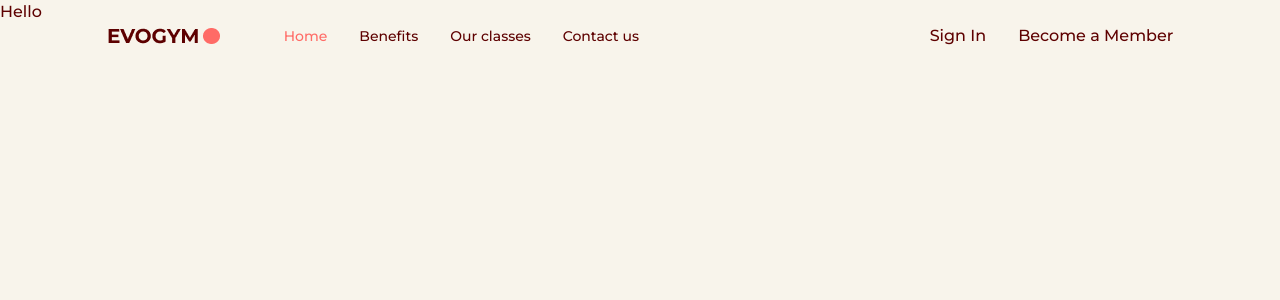
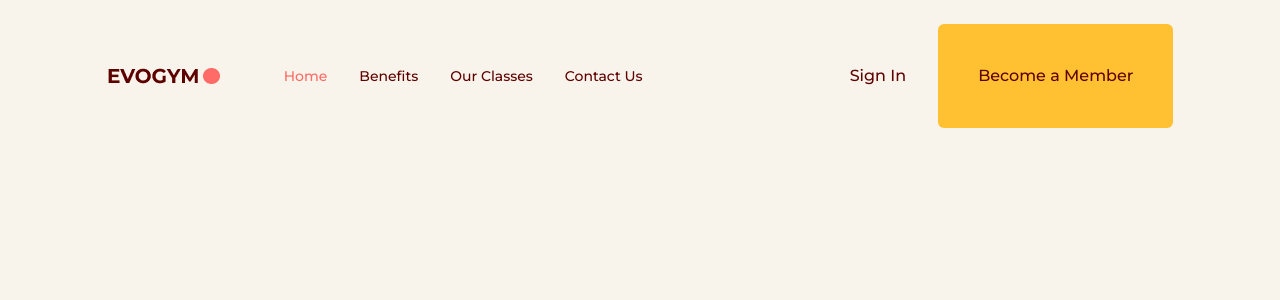
Before and after one commit to Muhammadjon-is/FitnessApp, a React (Create React App) app: page / in a window 1280 px wide. Shown: the top 300 px of the page. Built offline with nearby package versions, Linux system fonts and the light colour scheme.

Commit message:
emmits are done

```diff
--- a/src/App.tsx
+++ b/src/App.tsx
@@ -1,13 +1,31 @@
-import { useState } from "react";
-import Navbar from "./Scenes/Navbar";
+import { useEffect, useState } from "react";
+import Navbar from "./Scenes/Navbar/index";
+import { SelectedPage } from "./Scenes/shared/types";
+
 
 
 function App() {
-  const [selectedPage, setSelectedPage] = useState('home');
+  const [selectedPage, setSelectedPage] = useState<SelectedPage>(SelectedPage.Home  );
+  const [isTopOfPage, setIsTopOfPage] = useState<boolean>(true)
+
+  useEffect(() => {
+    const handleScroll = () => {
+      if (window.scrollY === 0) {
+        setIsTopOfPage(true);
+        setSelectedPage(SelectedPage.Home);
+      }
+      if (window.scrollY !== 0) setIsTopOfPage(false);
+    };
+    window.addEventListener("scroll", handleScroll);
+    return () => window.removeEventListener("scroll", handleScroll);
+  }, []);
+
+
   return (
     <div className="app bg-gray-20">
-  <h1>Hello</h1>
+
     <Navbar
+     isTopOfPage={isTopOfPage}
      selectedPage={selectedPage}
      setSelectedPage={setSelectedPage}
     />
--- a/src/Scenes/Navbar/index.tsx
+++ b/src/Scenes/Navbar/index.tsx
@@ -1,30 +1,37 @@
-import React, { useEffect, useState } from "react";
+import { useState } from "react";
 import { Bars3Icon, XMarkIcon } from "@heroicons/react/24/solid";
 import Logo from "../../assets/Logo.png";
 import Link from "./link";
+import { SelectedPage } from "../shared/types";
+import useMediaQuery from "../../hooks/useMediaQuery";
+import ActionButton from "../shared/ActionButton";
 
 type Props = {
-  selectedPage:string
-  setSelectedPage:(value:string) => void;
+  isTopOfPage: boolean;
+  selectedPage: SelectedPage;
+  setSelectedPage: (value: SelectedPage) => void;
 };
-const Navbar = ({selectedPage, setSelectedPage}: Props) => {
 
-
-  const felxBetween = "flex items-center justify-between";
-
+const Navbar = ({ isTopOfPage, selectedPage, setSelectedPage }: Props) => {
+  const flexBetween = "flex items-center justify-between";
+  const [isMenuToggled, setIsMenuToggled] = useState<boolean>(false);
+  const isAboveMediumScreens = useMediaQuery("(min-width: 1060px)");
+  const navbarBackground = isTopOfPage ? "" : "bg-primary-100 drop-shadow";
 
   return (
     <nav>
-      <div className={`${felxBetween} fixed top-0 z-30 w-full py-6`}>
-        <div className={`${felxBetween} mx-auto w-5/6`}>
-          <div className={`${felxBetween} w-full gap-16`}>
-            <img src={Logo} alt="Logo" />
-            {/* Left site */}
+      <div
+        className={`${navbarBackground} ${flexBetween} fixed top-0 z-30 w-full py-6`}
+      >
+        <div className={`${flexBetween} mx-auto w-5/6`}>
+          <div className={`${flexBetween} w-full gap-16`}>
+            {/* LEFT SIDE */}
+            <img alt="logo" src={Logo} />
 
-            {/* Right site */}
-            <div className={`${felxBetween} w-full`}>
-              {/* Inner Lefit */}
-              <div className={`${felxBetween} gap-8 text-sm`}>
+            {/* RIGHT SIDE */}
+            {isAboveMediumScreens ? (
+              <div className={`${flexBetween} w-full`}>
+                <div className={`${flexBetween} gap-8 text-sm`}>
                   <Link
                     page="Home"
                     selectedPage={selectedPage}
@@ -36,26 +43,72 @@
                     setSelectedPage={setSelectedPage}
                   />
                   <Link
-                page="Our classes"
+                    page="Our Classes"
                     selectedPage={selectedPage}
                     setSelectedPage={setSelectedPage}
                   />
                   <Link
-                page="Contact us"
+                    page="Contact Us"
                     selectedPage={selectedPage}
                     setSelectedPage={setSelectedPage}
                   />
                 </div>
-              {/* INner right  */}
-              <div className={`${felxBetween} gap-8`}>
+                <div className={`${flexBetween} gap-8`}>
                   <p>Sign In</p>
-                <button>Become a Member</button>
+                  <ActionButton setSelectedPage={setSelectedPage}>
+                    Become a Member
+                  </ActionButton>
+                </div>
+              </div>
+            ) : (
+              <button
+                className="rounded-full bg-secondary-500 p-2"
+                onClick={() => setIsMenuToggled(!isMenuToggled)}
+              >
+                <Bars3Icon className="h-6 w-6 text-white" />
+              </button>
+            )}
           </div>
         </div>
       </div>
+
+      {/* MOBILE MENU MODAL */}
+      {!isAboveMediumScreens && isMenuToggled && (
+        <div className="fixed right-0 bottom-0 z-40 h-full w-[300px] bg-primary-100 drop-shadow-xl">
+          {/* CLOSE ICON */}
+          <div className="flex justify-end p-12">
+            <button onClick={() => setIsMenuToggled(!isMenuToggled)}>
+              <XMarkIcon className="h-6 w-6 text-gray-400" />
+            </button>
+          </div>
+
+          {/* MENU ITEMS */}
+          <div className="ml-[33%] flex flex-col gap-10 text-2xl">
+            <Link
+              page="Home"
+              selectedPage={selectedPage}
+              setSelectedPage={setSelectedPage}
+            />
+            <Link
+              page="Benefits"
+              selectedPage={selectedPage}
+              setSelectedPage={setSelectedPage}
+            />
+            <Link
+              page="Our Classes"
+              selectedPage={selectedPage}
+              setSelectedPage={setSelectedPage}
+            />
+            <Link
+              page="Contact Us"
+              selectedPage={selectedPage}
+              setSelectedPage={setSelectedPage}
+            />
           </div>
         </div>
+      )}
     </nav>
   );
 };
+
 export default Navbar;
--- a/src/Scenes/Navbar/link.tsx
+++ b/src/Scenes/Navbar/link.tsx
@@ -1,23 +1,21 @@
 import AnchorLink from "react-anchor-link-smooth-scroll";
+import { SelectedPage } from "../shared/types";
+
 
 type Props = {
   page: string;
-  selectedPage:string
-  setSelectedPage:(value:string) => void;
+  selectedPage: SelectedPage;
+  setSelectedPage: (value: SelectedPage) => void;
 };
 
-const Link = ({
-     page,
-   selectedPage,
-   setSelectedPage
-}: Props) => {
-  const lowerCasePage = page.toLowerCase().replace(/ /g, "");
+const Link = ({ page, selectedPage, setSelectedPage }: Props) => {
+  const lowerCasePage = page.toLowerCase().replace(/ /g, "") as SelectedPage;
 
   return (
     <AnchorLink
       className={`${selectedPage === lowerCasePage ? "text-primary-500" : ""}
-    transition duration-500 hover:text-primary-300
-    `}
+        transition duration-500 hover:text-primary-300
+      `}
       href={`#${lowerCasePage}`}
       onClick={() => setSelectedPage(lowerCasePage)}
     >
--- /dev/null
+++ b/src/Scenes/shared/ActionButton.tsx
@@ -0,0 +1,21 @@
+import AnchorLink from "react-anchor-link-smooth-scroll"
+import { SelectedPage } from "./types";
+
+
+type Props = {
+    children:React.ReactNode;
+    setSelectedPage: (value:SelectedPage) => void
+}
+
+function ActionButton({children, setSelectedPage}: Props) {
+  return (
+   <AnchorLink className="rounded-md - bg-secondary-500 px-10 py-10 hover:bg-primary-500 hover:text-white"
+   onClick={() => setSelectedPage(SelectedPage.ContactUs)}
+   href={`#${SelectedPage.ContactUs}`}
+   >
+{children}
+   </AnchorLink>
+  )
+}
+
+export default ActionButton
--- /dev/null
+++ b/src/Scenes/shared/types.ts
@@ -0,0 +1,6 @@
+export enum  SelectedPage {
+    Home = "home",
+    Benefits = "benefits",
+    Ourclasses = "ourClasses",
+    ContactUs = "contactus",
+  }
--- /dev/null
+++ b/src/hooks/useMediaQuery.ts
@@ -0,0 +1,19 @@
+import { useState, useEffect } from "react";
+
+const useMediaQuery = (query: string) => {
+  const [matches, setMatches] = useState(false);
+
+  useEffect(() => {
+    const media = window.matchMedia(query);
+    if (media.matches !== matches) {
+      setMatches(media.matches);
+    }
+    const listener = () => setMatches(media.matches);
+    window.addEventListener("resize", listener);
+    return () => window.removeEventListener("resize", listener);
+  }, [matches, query]);
+
+  return matches;
+};
+
+export default useMediaQuery;
--- a/src/index.tsx
+++ b/src/index.tsx
@@ -2,7 +2,6 @@
 import ReactDOM from 'react-dom/client';
 import './index.css';
 import App from './App';
-import reportWebVitals from './reportWebVitals';
 
 const root = ReactDOM.createRoot(
   document.getElementById('root') as HTMLElement
@@ -14,6 +13,3 @@
 );
 
 // If you want to start measuring performance in your app, pass a function
-// to log results (for example: reportWebVitals(console.log))
-// or send to an analytics endpoint. Learn more: https://bit.ly/CRA-vitals
-reportWebVitals();
```
Lines whose indentation alone changed are shown as unchanged.
